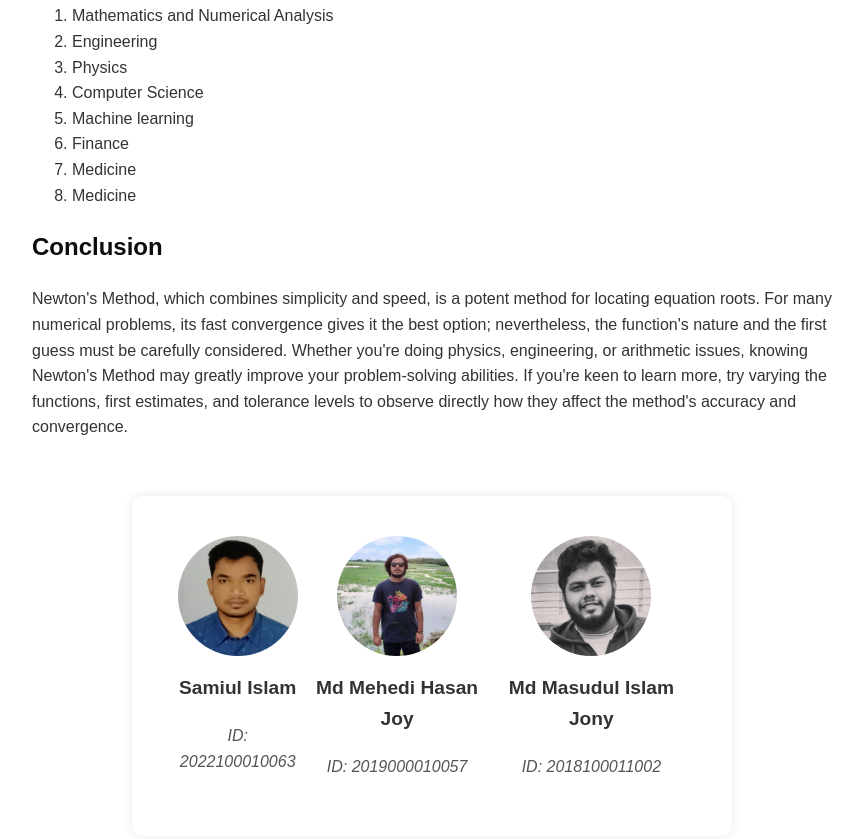
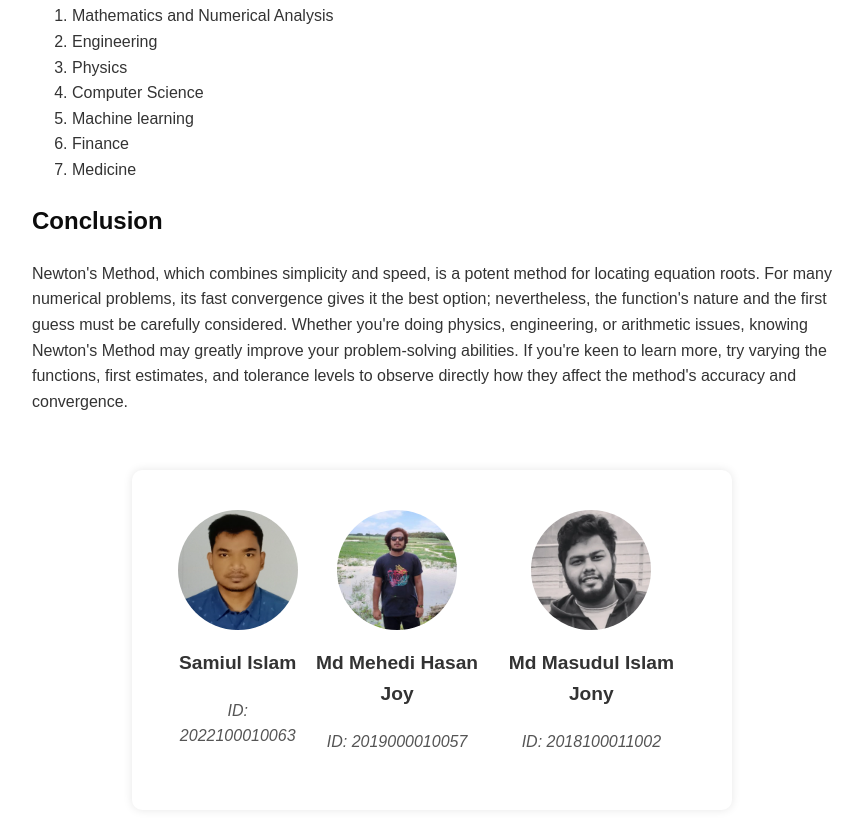
Before and after one commit to TashreefMuhammad/CSE261-Student-Tutorial, a plain HTML site: page Part 1 - Roots of Nonlinear Equations/Newton Method/NewtonMethod.html in a window 1280 px wide. Shown: the part 3044-3883 px from the top of the page, without its empty margins (208-1071 px from the left). Drawn offline with Linux system fonts and the light colour scheme.

Commit message:
Update NewtonMethod.html
removed double typed medicine.

```diff
--- a/Part 1 - Roots of Nonlinear Equations/Newton Method/NewtonMethod.html
+++ b/Part 1 - Roots of Nonlinear Equations/Newton Method/NewtonMethod.html
@@ -113,7 +113,6 @@ int main()
         <li>Machine learning</li>
         <li>Finance</li>
         <li>Medicine</li>
-        <li>Medicine</li>
       </ol>
       <h2>Conclusion</h2>
       <p>Newton's Method, which combines simplicity and speed, is a potent method for locating equation roots. For many numerical problems, its fast convergence gives it the best option; nevertheless, the function's nature and the first guess must be carefully considered. Whether you're doing physics, engineering, or arithmetic issues, knowing Newton's Method may greatly improve your problem-solving abilities.
```
